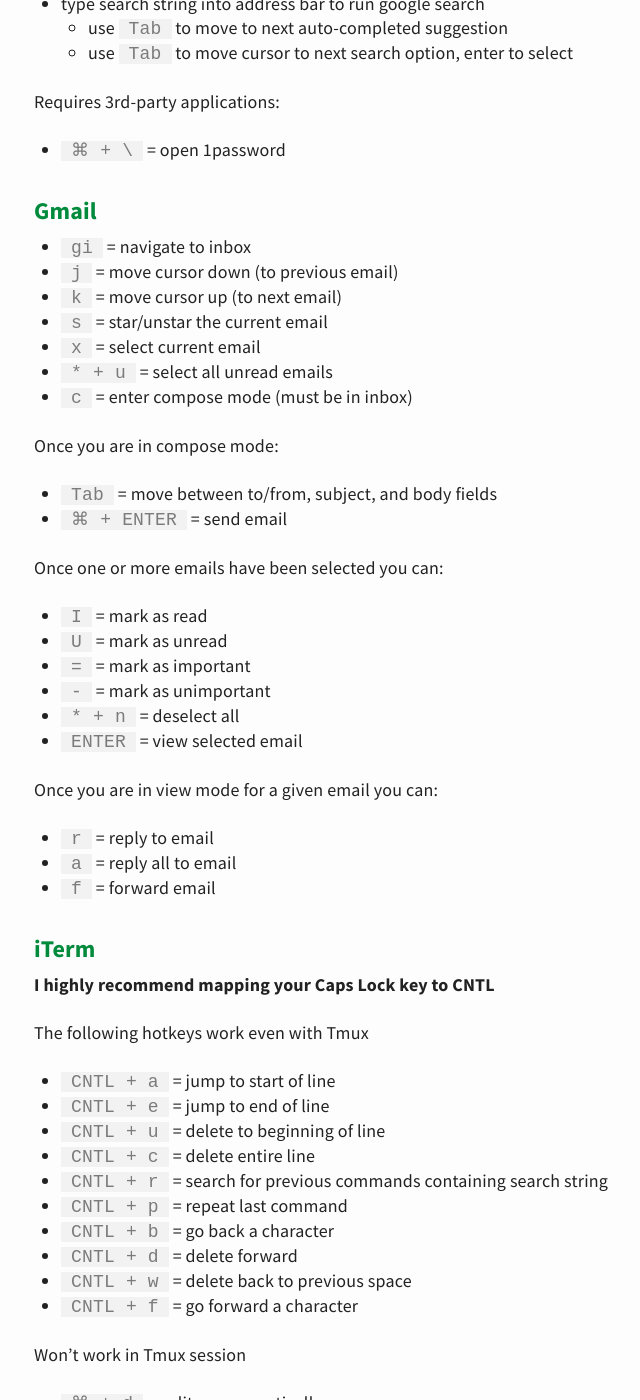
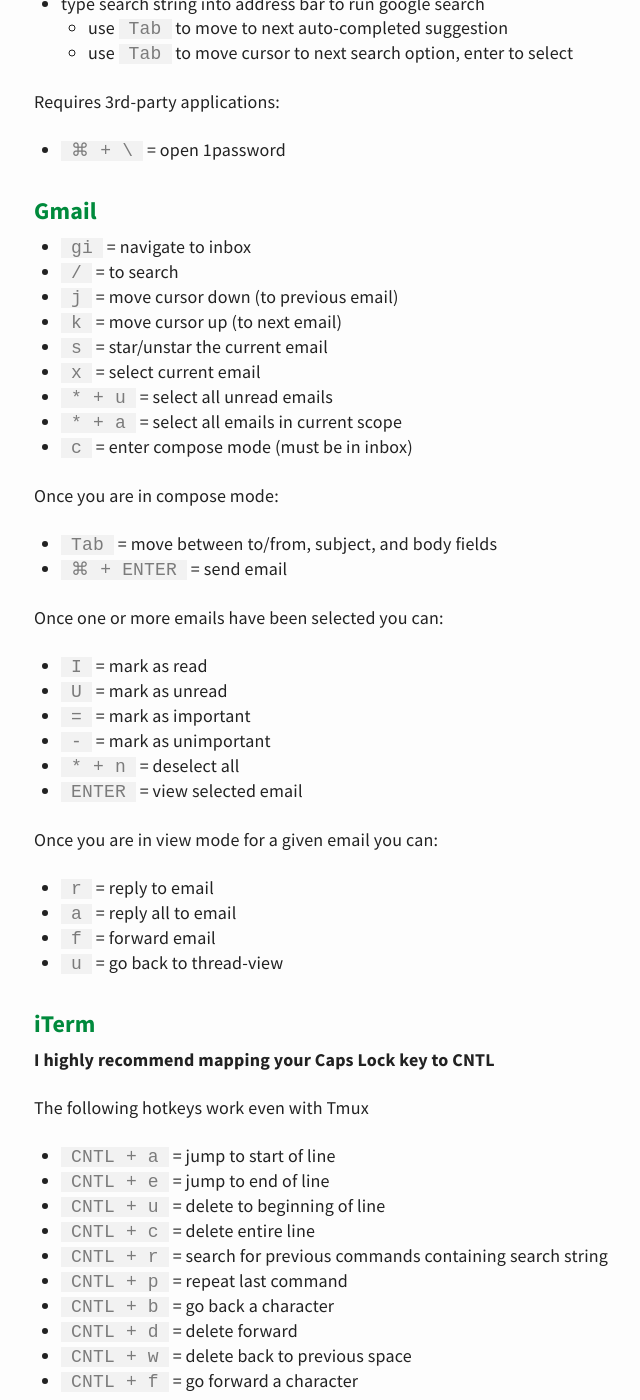
Before and after one commit to davidlaprade/davidlaprade.github.io, a Jekyll site: the page built from _posts/2015-12-19-how-to-not-use-a-mouse.md, in a window 1280 px wide and 1400 px high, scrolled down 3011 px. Shown: the whole window, without its empty margins (268-908 px from the left). Built offline with Jekyll 4.4.1, drawn with Linux system fonts in a browser that asks for light colours.

Commit message:
Add more gmail shortcuts

```diff
--- a/_posts/2015-12-19-how-to-not-use-a-mouse.md
+++ b/_posts/2015-12-19-how-to-not-use-a-mouse.md
@@ -118,11 +118,13 @@ Requires 3rd-party applications:
 
 ### Gmail
 * `gi` = navigate to inbox
+* `/` = to search
 * `j` = move cursor down (to previous email)
 * `k` = move cursor up (to next email)
 * `s` = star/unstar the current email
 * `x` = select current email
 * `* + u` = select all unread emails
+* `* + a` = select all emails in current scope
 * `c` = enter compose mode (must be in inbox)
 
 Once you are in compose mode:
@@ -144,6 +146,7 @@ Once you are in view mode for a given email you can:
   * `r` = reply to email
   * `a` = reply all to email
   * `f` = forward email
+  * `u` = go back to thread-view
 
 ### iTerm
 __I highly recommend mapping your Caps Lock key to CNTL__
```
